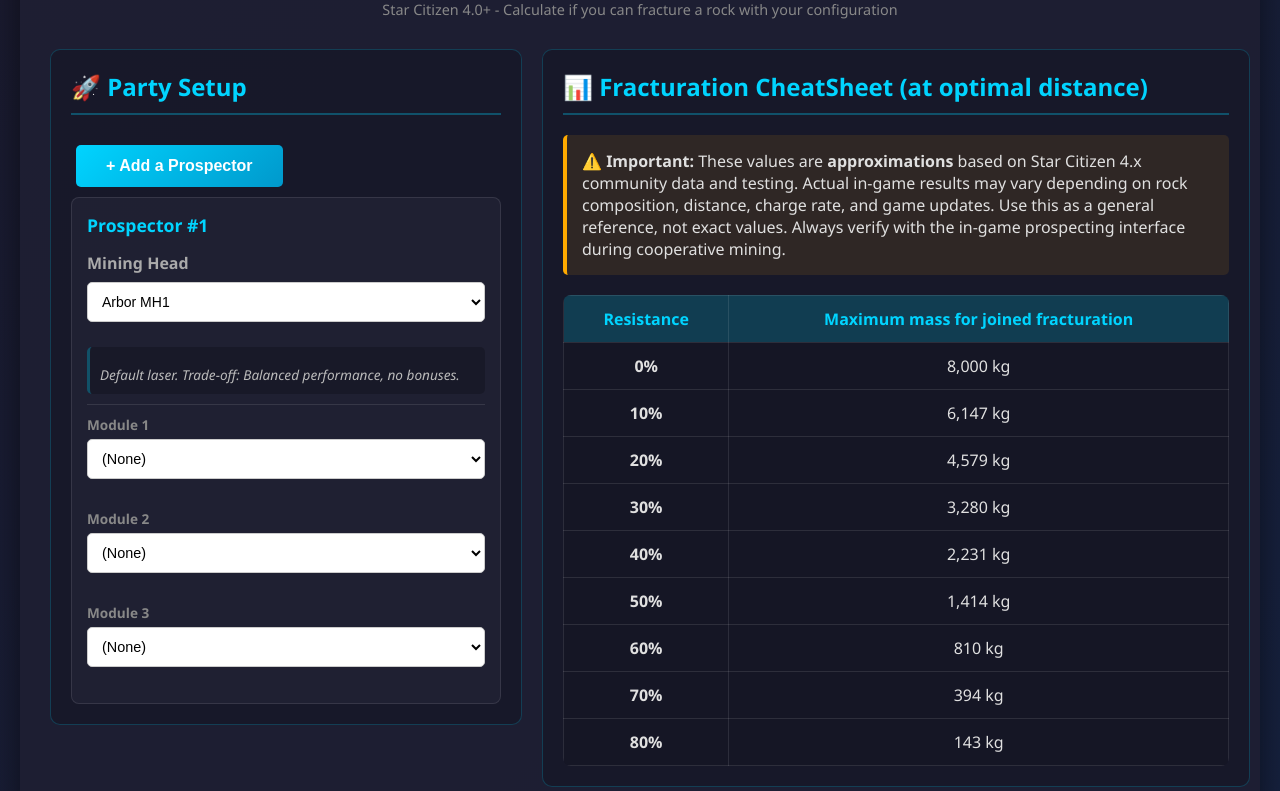
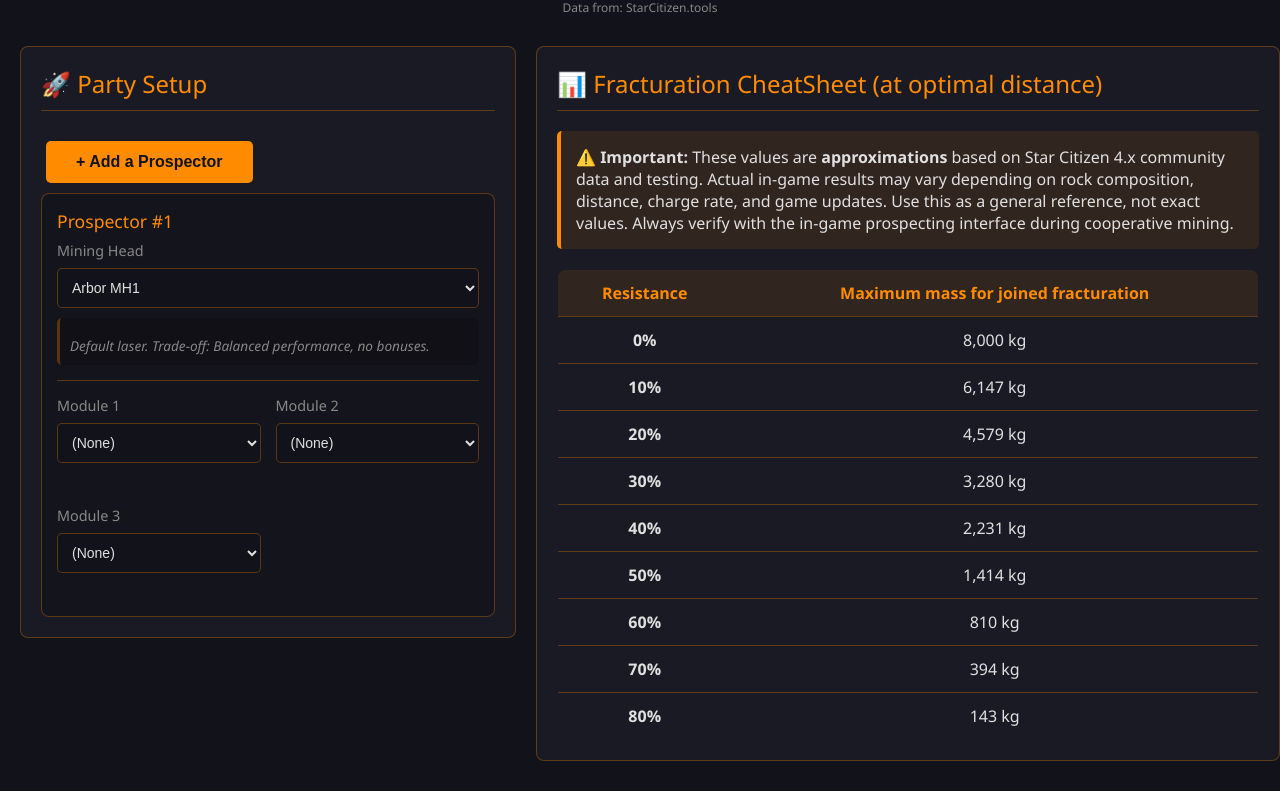
Before and after one commit to ryden54/star-citizen-mining-fracturation-dynamic-cheatsheet, a website: page public/index.html in a window 1280 px wide. Shown: the part 129-920 px from the top of the page. Drawn offline with Linux system fonts and the light colour scheme.

Commit message:
style: Use regolith-like theme

```diff
--- a/public/index.html
+++ b/public/index.html
@@ -11,6 +11,7 @@
     <div class="container">
         <h1>⛏️ Star Citizen Fracturation Party Dynamic CheatSheet</h1>
         <p class="subtitle">Star Citizen 4.0+ - Calculate if you can fracture a rock with your configuration</p>
+        <p class="source-link">Data from: <a href="https://starcitizen.tools/" target="_blank" rel="noopener noreferrer">StarCitizen.tools</a></p>
 
         <div class="main-layout">
             <div class="form-column">
--- a/public/style.css
+++ b/public/style.css
@@ -1,7 +1,18 @@
+/* Regolith.rocks Inspired Theme */
+
+:root {
+    --background-dark: #12121a;
+    --container-dark: #1a1a24;
+    --text-light: #e0e0e0;
+    --text-secondary: #888;
+    --accent-orange: #ff8c00;
+    --border-color: rgba(255, 140, 0, 0.3);
+}
+
 body {
     font-family: 'Segoe UI', Tahoma, Geneva, Verdana, sans-serif;
-    background: linear-gradient(135deg, #1a1a2e 0%, #16213e 100%);
-    color: #e0e0e0;
+    background-color: var(--background-dark);
+    color: var(--text-light);
     padding: 20px;
     margin: 0;
 }
@@ -9,82 +20,79 @@
 .container {
     max-width: 1400px;
     margin: 0 auto;
-    background: rgba(30, 30, 50, 0.9);
-    padding: 30px;
-    border-radius: 15px;
-    box-shadow: 0 8px 32px rgba(0, 0, 0, 0.5);
+    background-color: transparent;
+    padding: 0;
 }
 
 h1 {
-    color: #00d4ff;
+    color: var(--accent-orange);
     text-align: center;
     margin-bottom: 10px;
-    text-shadow: 0 0 10px rgba(0, 212, 255, 0.5);
+    text-shadow: 0 0 8px rgba(255, 140, 0, 0.4);
+    font-weight: 600;
 }
 
 .subtitle {
     text-align: center;
-    color: #888;
+    color: var(--text-secondary);
     margin-bottom: 30px;
     font-size: 0.9em;
 }
 
-/* Main layout: 2 columns on desktop, stacked on mobile */
+.source-link {
+    text-align: center;
+    font-size: 0.75em;
+    color: var(--text-secondary);
+    margin-top: -20px; /* Pull it closer to the subtitle */
+    margin-bottom: 30px; /* Keep spacing consistent with old subtitle margin */
+}
+
+.source-link a {
+    color: var(--text-secondary); /* Match parent color */
+    text-decoration: none;
+}
+
+.source-link a:hover {
+    color: var(--accent-orange); /* Highlight on hover */
+    text-decoration: underline;
+}
+
 .main-layout {
     display: flex;
     flex-direction: column;
     gap: 20px;
 }
 
-/* Desktop layout: 40% form / 60% table */
 @media (min-width: 768px) {
     .main-layout {
         flex-direction: row;
         align-items: flex-start;
     }
-
-    .form-column {
-        flex: 0 0 40%;
-    }
-
-    .table-column {
-        flex: 0 0 60%;
-    }
+    .form-column { flex: 0 0 40%; }
+    .table-column { flex: 0 0 60%; }
 }
 
 .config-section {
-    background: rgba(20, 20, 35, 0.6);
+    background-color: var(--container-dark);
     padding: 20px;
-    border-radius: 10px;
+    border-radius: 8px;
     margin-bottom: 20px;
-    border: 1px solid rgba(0, 212, 255, 0.2);
-}
-
-/* Remove bottom margin from last config-section in columns */
-.form-column .config-section:last-child,
-.table-column .config-section:last-child {
-    margin-bottom: 0;
+    border: 1px solid var(--border-color);
 }
 
 h2 {
-    color: #00d4ff;
+    color: var(--accent-orange);
     margin-top: 0;
-    border-bottom: 2px solid rgba(0, 212, 255, 0.3);
+    border-bottom: 1px solid var(--border-color);
     padding-bottom: 10px;
-}
-
-.ship-config {
-    display: grid;
-    grid-template-columns: repeat(auto-fit, minmax(250px, 1fr));
-    gap: 15px;
-    margin-bottom: 20px;
+    font-weight: 500;
 }
 
 .ship-item {
-    background: rgba(40, 40, 60, 0.5);
+    background-color: rgba(0,0,0,0.2);
     padding: 15px;
     border-radius: 8px;
-    border: 1px solid rgba(255, 255, 255, 0.1);
+    border: 1px solid var(--border-color);
     display: flex;
     flex-direction: column;
     position: relative;
@@ -94,98 +102,63 @@
     position: absolute;
     top: 10px;
     right: 10px;
-    background: rgba(255, 68, 68, 0.8);
+    background: rgba(255, 50, 50, 0.5);
+    color: var(--text-light);
     padding: 5px 10px;
     margin: 0;
     font-size: 18px;
     border-radius: 5px;
     cursor: pointer;
-    border: 1px solid rgba(255, 68, 68, 0.5);
-    transition: all 0.3s;
+    border: 1px solid rgba(255, 50, 50, 0.8);
+    transition: all 0.2s ease-in-out;
 }
 
 .remove-ship-btn:hover {
-    background: rgba(255, 68, 68, 1);
+    background: rgba(255, 50, 50, 0.8);
     transform: scale(1.1);
-    box-shadow: 0 3px 10px rgba(255, 68, 68, 0.5);
-}
-
-.ship-header {
-    display: flex;
-    justify-content: space-between;
-    align-items: center;
-    margin-bottom: 15px;
 }
 
 .ship-header label {
-    margin-bottom: 0;
     font-size: 1.1em;
-    color: #00d4ff;
-}
-
-.laser-select-container {
-    margin-bottom: 15px;
+    color: var(--accent-orange);
+    font-weight: 500;
 }
 
 .modules-container {
     display: grid;
     grid-template-columns: repeat(auto-fit, minmax(200px, 1fr));
-    gap: 10px;
-    margin-top: 10px;
-    padding-top: 10px;
-    border-top: 1px solid rgba(255, 255, 255, 0.1);
-}
-
-.module-slot {
-    display: flex;
-    flex-direction: column;
-}
-
-.module-slot label {
-    font-size: 0.85em;
-    color: #888;
-    margin-bottom: 5px;
-}
-
-.module-select {
-    font-size: 0.9em;
+    gap: 15px;
+    margin-top: 15px;
+    padding-top: 15px;
+    border-top: 1px solid var(--border-color);
 }
 
 label {
     display: block;
     margin-bottom: 8px;
-    color: #aaa;
-    font-weight: 600;
+    color: var(--text-secondary);
+    font-weight: 500;
+    font-size: 0.9em;
 }
 
-input {
+input, select {
     width: 100%;
     padding: 10px;
-    background: rgba(20, 20, 35, 0.8);
-    border: 1px solid rgba(0, 212, 255, 0.3);
+    background-color: var(--background-dark);
+    border: 1px solid var(--border-color);
     border-radius: 5px;
-    color: #e0e0e0;
-    font-size: 14px;
-}
-
-select {
-    width: 100%;
-    padding: 10px;
-    background: #fff; /* Light background */
-    border: 1px solid #ccc; /* Standard border */
-    border-radius: 5px;
-    color: #000; /* Dark text */
+    color: var(--text-light);
     font-size: 14px;
 }
 
 select:focus, input:focus {
     outline: none;
-    border-color: #00d4ff;
+    border-color: var(--accent-orange);
 }
 
 button {
-    background: linear-gradient(135deg, #00d4ff 0%, #0099cc 100%);
-    color: white;
+    background-color: var(--accent-orange);
+    color: var(--background-dark);
     border: none;
     padding: 12px 30px;
     border-radius: 5px;
@@ -193,116 +166,70 @@
     font-size: 16px;
     font-weight: 600;
     margin: 10px 5px;
-    transition: all 0.3s;
+    transition: all 0.2s ease-in-out;
 }
 
 button:hover {
-    transform: translateY(-2px);
-    box-shadow: 0 5px 15px rgba(0, 212, 255, 0.4);
+    background-color: #ffac4d; /* Lighter orange */
+    transform: translateY(-1px);
 }
 
 table {
     width: 100%;
     border-collapse: collapse;
     margin-top: 20px;
-    background: rgba(20, 20, 35, 0.6);
+    background-color: var(--container-dark);
     border-radius: 8px;
     overflow: hidden;
+    border: 1px solid var(--border-color);
 }
 
 th, td {
     padding: 12px;
     text-align: center;
-    border: 1px solid rgba(255, 255, 255, 0.1);
+    border-bottom: 1px solid var(--border-color);
 }
 
 th {
-    background: rgba(0, 212, 255, 0.2);
-    color: #00d4ff;
+    background-color: rgba(255, 140, 0, 0.1);
+    color: var(--accent-orange);
     font-weight: 600;
 }
 
-tr:hover {
-    background: rgba(0, 212, 255, 0.1);
+tr:last-child td {
+    border-bottom: none;
 }
 
-.can-mine {
-    color: #00ff88;
-    font-weight: 600;
-}
-
-.cannot-mine {
-    color: #ff4444;
-    font-weight: 600;
-}
-
-.difficult {
-    color: #ffaa00;
-    font-weight: 600;
-}
-
-.rock-input {
-    margin: 20px 0;
-    padding: 20px;
-    background: rgba(40, 40, 60, 0.5);
-    border-radius: 8px;
-}
-
-.result-box {
-    margin-top: 20px;
-    padding: 20px;
-    background: rgba(0, 212, 255, 0.1);
-    border: 2px solid rgba(0, 212, 255, 0.3);
-    border-radius: 8px;
-    font-size: 18px;
-    text-align: center;
+tr:hover {
+    background-color: rgba(255, 140, 0, 0.05);
 }
 
 .info-box {
-    background: rgba(255, 170, 0, 0.1);
-    border-left: 4px solid #ffaa00;
+    background-color: rgba(255, 140, 0, 0.1);
+    border-left: 4px solid var(--accent-orange);
     padding: 15px;
     margin: 20px 0;
     border-radius: 5px;
 }
 
-.legend {
-    display: flex;
-    justify-content: center;
-    gap: 30px;
-    margin: 20px 0;
-    flex-wrap: wrap;
-}
-
-.legend-item {
-    display: flex;
-    align-items: center;
-    gap: 10px;
-}
-
-.legend-color {
-    width: 20px;
-    height: 20px;
-    border-radius: 3px;
-}
-
 .laser-description {
-    background: rgba(0, 0, 0, 0.2);
+    background-color: rgba(0, 0, 0, 0.2);
     padding: 10px;
     margin-top: 10px;
     border-radius: 5px;
-    border-left: 3px solid rgba(0, 212, 255, 0.3);
+    border-left: 3px solid var(--border-color);
 }
 
-.laser-stats {
-    font-size: 0.9em;
+.laser-stats, .module-description {
+    font-size: 0.85em;
     font-weight: 600;
     margin-bottom: 8px;
+    color: var(--text-secondary);
 }
 
 .laser-text {
     font-size: 0.85em;
-    color: #bbb;
+    color: var(--text-secondary);
     font-style: italic;
 }
 
@@ -310,6 +237,5 @@
     font-size: 0.8em;
     margin-top: 5px;
     padding-left: 2px;
-    color: #bbb;
-    min-height: 1.2em; /* Reserve space to prevent layout shifts */
+    min-height: 1.2em;
 }
```
